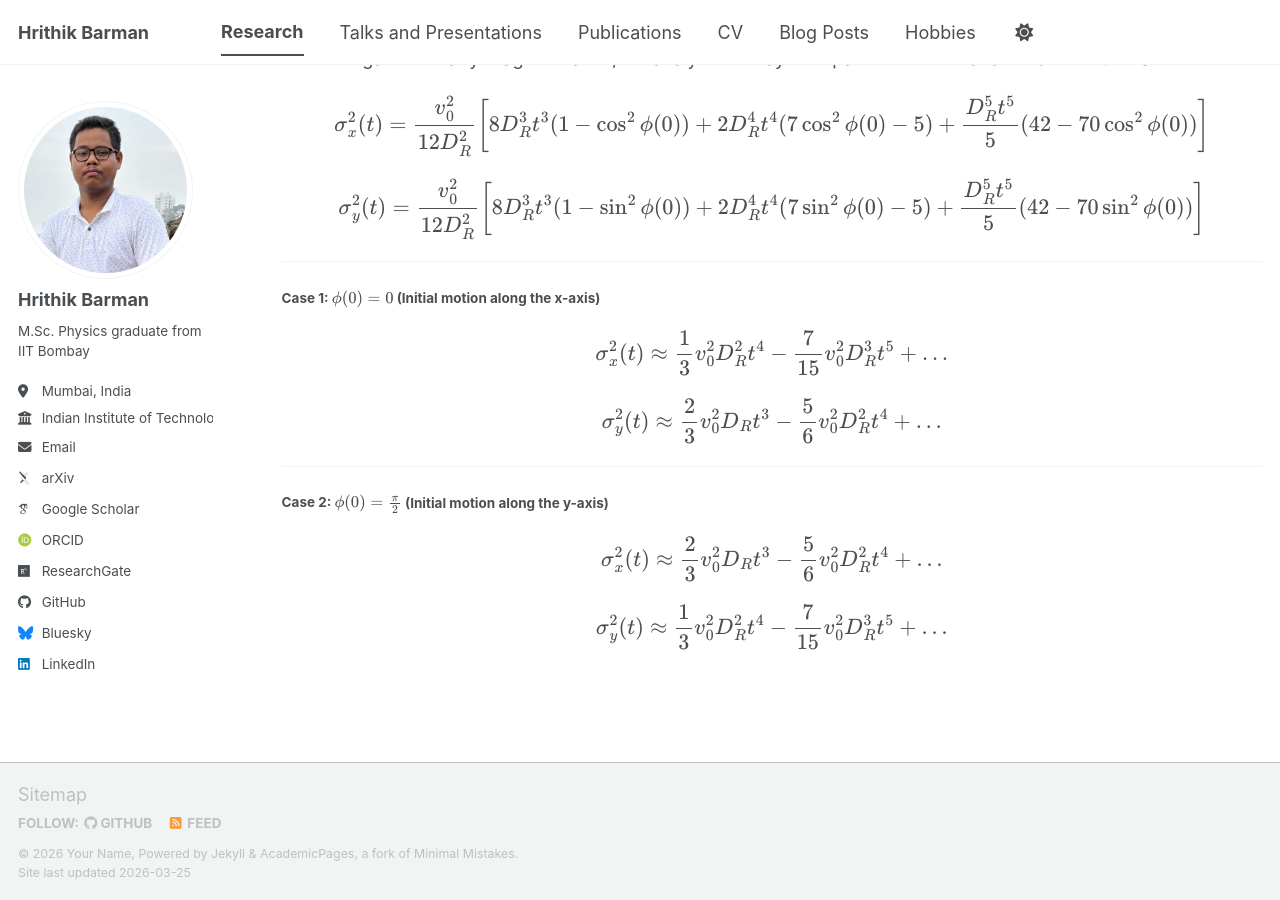
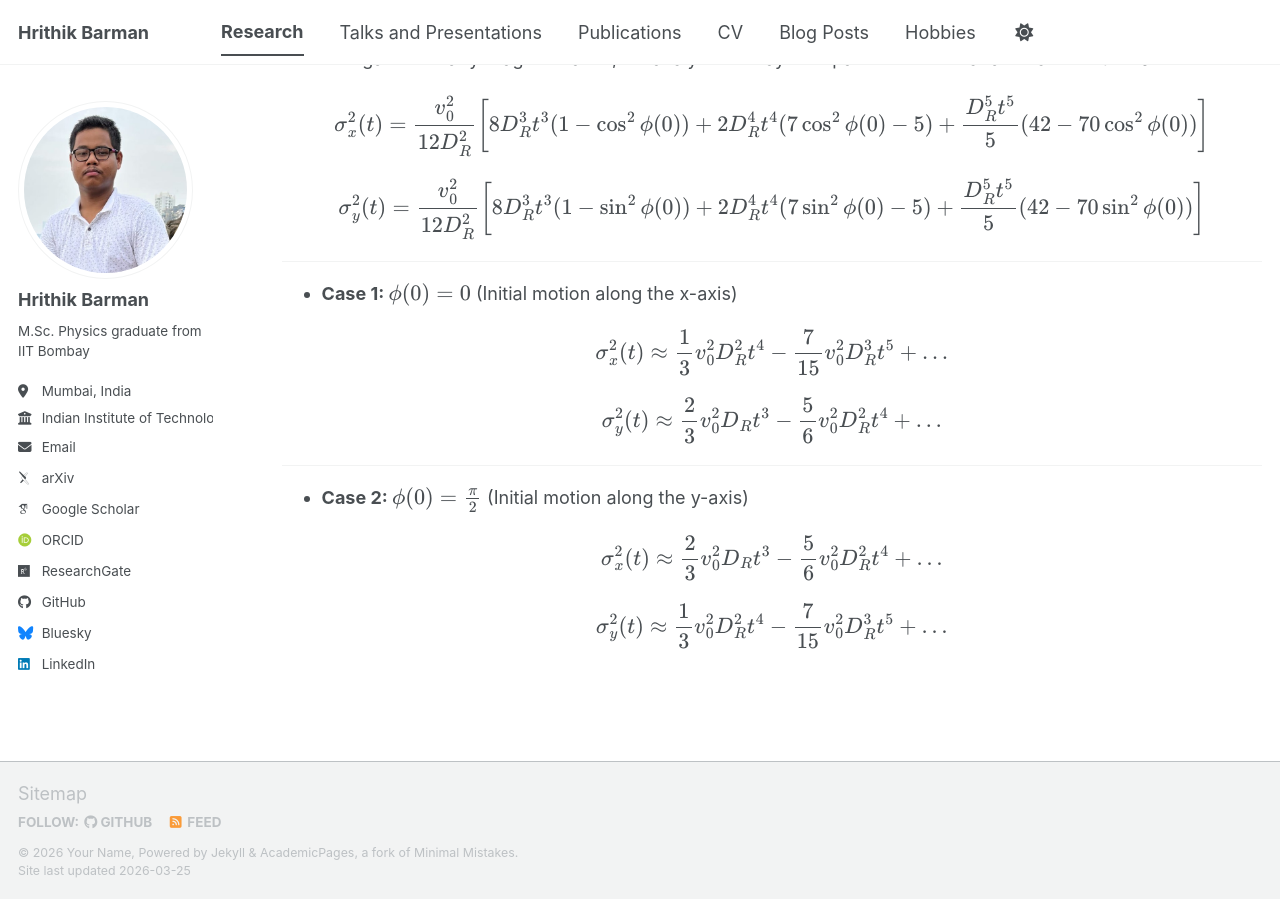
Before and after one commit to Hrithikbarmangc/barman.github.io, a Jekyll site: the page built from _portfolio/Short Time Anisotropy and Repulsion in Active Brownian Systems.md, in a window 1280 px wide and 900 px high, scrolled down 1707 px. Built offline with Jekyll 4.4.1, drawn with Linux system fonts in a browser that asks for light colours; some web fonts are replaced; a script bundle is joined from its source files by our own code; library files that are not in the unit come from our copies.

```diff
--- a/_portfolio/Short Time Anisotropy and Repulsion in Active Brownian Systems.md
+++ b/_portfolio/Short Time Anisotropy and Repulsion in Active Brownian Systems.md
@@ -69,7 +69,7 @@ $$\sigma_y^2(t) = \frac{v_0^2 }{12 D_R^2} \biggl[ 8 D_R^3 t^3 (1 - \sin^2 \phi(0
 
 ---
 
-#### **Case 1: $$\phi(0) = 0$$** (Initial motion along the x-axis)
+- **Case 1: $$\phi(0) = 0$$** (Initial motion along the x-axis)
 
 $$\sigma_x^2(t) \approx \frac{1}{3} v_0^2 D_R^2 t^4 - \frac{7}{15} v_0^2 D_R^3 t^5 + \dots$$
 
@@ -77,7 +77,7 @@ $$\sigma_y^2(t) \approx \frac{2}{3} v_0^2 D_R t^3 - \frac{5}{6} v_0^2 D_R^2 t^4
 
 ---
 
-#### **Case 2: $$\phi(0) = \frac{\pi}{2}$$** (Initial motion along the y-axis)
+- **Case 2: $$\phi(0) = \frac{\pi}{2}$$** (Initial motion along the y-axis)
 
 $$\sigma_x^2(t) \approx \frac{2}{3} v_0^2 D_R t^3 - \frac{5}{6} v_0^2 D_R^2 t^4 + \dots$$
 
```
